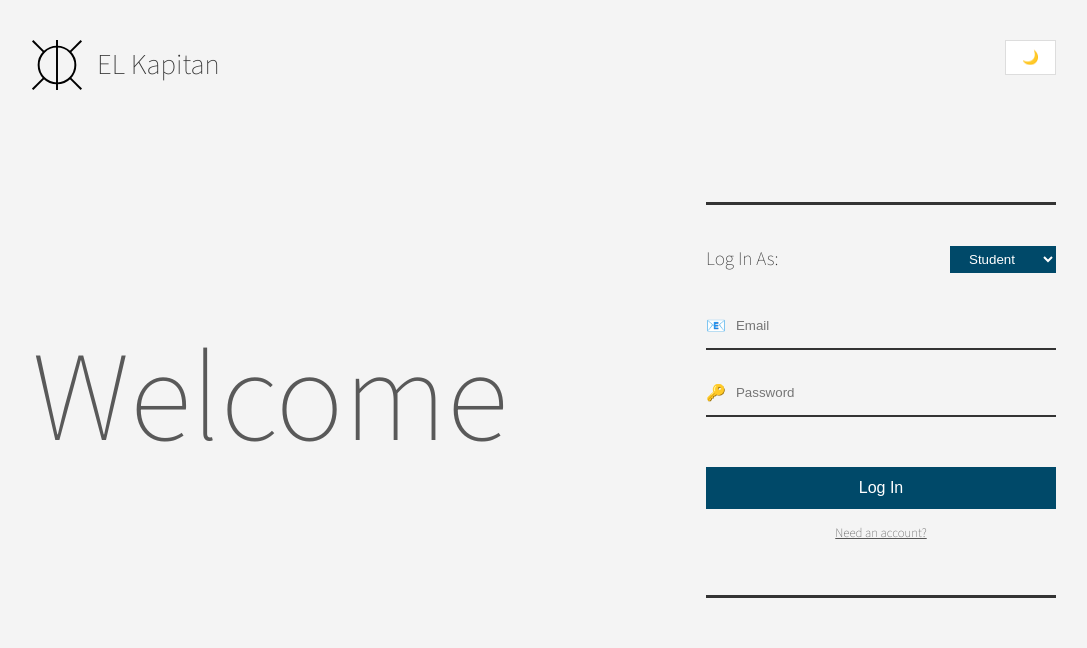
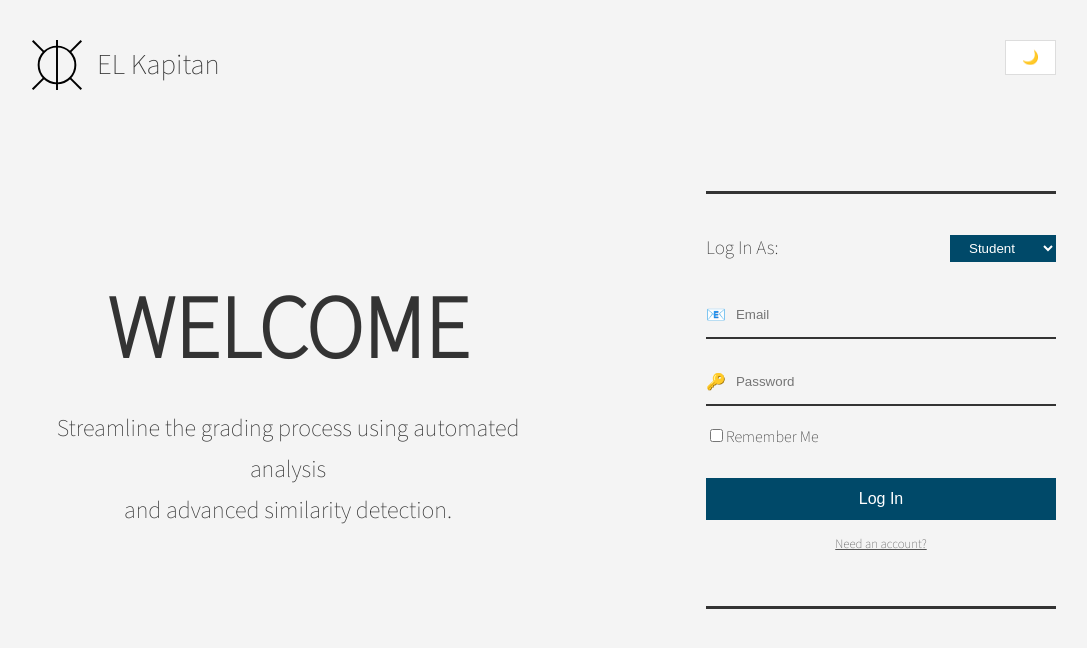
Before and after one commit to Dr-stopp/El-Kapitan, a React (Vite) app in the folder elkapitan/: page / in a window 1280 px wide. Shown: the top 648 px of the page, without its empty margins (96-1183 px from the left). Built offline with nearby package versions, Linux system fonts and the light colour scheme; no server answers.

Commit message:
login auth fix (in progress)

```diff
--- a/elkapitan/src/App.jsx
+++ b/elkapitan/src/App.jsx
@@ -17,13 +17,21 @@ import InstructorDashboard from './components/Instructor/InstructorDashboard';
 import './App.css';
 import { supabase } from './supabaseClient';
 
+
+
 function App() {
 
   const [user, setUser]   = useState(null);
-  //saving in local storage so it doesnt rest on reload
+
+  // saving in localStorage so it doesn't reset on reload
   const [theme, setTheme] = useState(
     localStorage.getItem('theme') || 'light'
   );
+
+  // Prevents the app from rendering anything until getSession() has finished.
+  // Without this, there is a brief flash of the dashboard before the role
+  // check in handleSignIn has a chance to reject and sign the user out.
+  const [sessionChecked, setSessionChecked] = useState(false);
 
   // ── Side-effect: apply theme to <html> ────────────────────────────────────
   // Stamps data-theme="light|dark" on the root <html> element so the CSS
@@ -34,17 +42,15 @@ function App() {
   }, [theme]);
 
 
-  // When the app first mounts, ask Supabase "is there already a logged-in
-  // session stored in this browser?" (it keeps one in localStorage).
-  // If yes, pull the user out and set state — the dashboard appears
-  // immediately without needing to log in again.
+  // ── Session Restore on Page Refresh ─────────────────────────────────────────
+  // When the app first mounts, check if Supabase has a saved session in
+  // localStorage (only exists if the user logged in with Remember Me checked).
+  // If yes, restore the user state so they don't have to log in again.
+  // If no session exists, user stays null and the Login screen shows.
   useEffect(() => {
+      supabase.auth.getSession().then(({ data: { session } }) => {
 
-      // getSession() is async — it checks localStorage for a saved token
-      // and validates it against Supabase.
-      supabase.auth.getSession().then(({ data: { session } }) => {
           if (session) {
-              // session.user has the same shape as signIn's data.user
               const { id, email, user_metadata } = session.user;
               setUser({
                   id,
@@ -54,36 +60,18 @@ function App() {
                   lastName:  user_metadata.lastName,
               });
           }
-          // If session is null, user stays null → Login screen shows
+
+          // Mark session check as done whether a session was found or not.
+        // Nothing renders until this flips to true.
+        setSessionChecked(true);
+
       });
-
-      // onAuthStateChange fires whenever Supabase detects a login or logout —
-      // including when the session token expires or is revoked remotely.
-      // This keeps your app in sync automatically.
-      const { data: { subscription } } = supabase.auth.onAuthStateChange(
-          (_event, session) => {
-              if (session) {
-                  const { id, email, user_metadata } = session.user;
-                  setUser({ id, email,
-                      role:      user_metadata.role,
-                      firstName: user_metadata.firstName,
-                      lastName:  user_metadata.lastName,
-                  });
-              } else {
-                  // session is null = user logged out or token expired
-                  setUser(null);
-              }
-          }
-      );
-
-      // Cleanup: unsubscribe when App unmounts (prevents memory leaks)
-      return () => subscription.unsubscribe();
 
   }, []); // [] = run once on mount only
 
 
 
-   // ── Handlers ──────────────────────────────────────────────────────────────
+  // ── Handlers ──────────────────────────────────────────────────────────────
 
   /**
    * toggleTheme
@@ -113,9 +101,10 @@ function App() {
   };
 
   // ── RENDER ─────────────────────────────────────────────────────────────────
-  // Instead of separate return statements for each case, we render ONE structure
-  // with a global header that appears for everyone, then conditionally show
-  // the appropriate content below based on login state and role.
+
+  // Don't render anything until we know if there is a saved session or not.
+  // This prevents the dashboard from flashing before the role check can fire.
+  if (!sessionChecked) return null;
 
   return (
     <div className="app-wrapper">
@@ -154,21 +143,28 @@ function App() {
         </header>
       )}
 
+      {/* Theme toggle — always visible regardless of login state
+          When logged out it floats on the login page, when logged in
+          it moves into the header above                                      */}
+      {!user && (
+          <button className="btn-theme btn-theme-floating" onClick={toggleTheme}>
+              {theme === 'light' ? '🌙' : '☀️'}
+          </button>
+      )}
+
       {/* ── MAIN CONTENT ───────────────────────────────────────────────────── */}
       {/* Conditionally render different views based on user state */}
 
-      {/* Not logged in → show Login */}
-      {!user && <Login onLogin={handleLogin} theme={theme} onToggleTheme={toggleTheme} />}
+      {!user && <Login onLogin={handleLogin} />}
 
-      {/* Logged in as student → show StudentDashboard */}
       {user?.role === 'student' && (
-        <StudentDashboard user={user} onLogout={handleLogout} />
+          <StudentDashboard user={user} onLogout={handleLogout} />
       )}
 
-      {/* Logged in as instructor → show InstructorDashboard */}
       {user?.role === 'instructor' && (
-        <InstructorDashboard user={user} onLogout={handleLogout} />
+          <InstructorDashboard user={user} onLogout={handleLogout} />
       )}
+
 
       {/* Logged in but unrecognized role → show fallback */}
       {user && user.role !== 'student' && user.role !== 'instructor' && (
--- a/elkapitan/src/components/Login.css
+++ b/elkapitan/src/components/Login.css
@@ -118,3 +118,43 @@
     font-size: 0.8rem;
     color: var(--text-secondary); /* */
 }
+
+
+/* ── Typing Animation ─────────────────────────────────────────────────────── */
+
+.typing-container {
+    display: flex;
+    flex-direction: column;  /* stacks WELCOME and description vertically */
+    align-items: center;     /* centers both blocks horizontally */
+    gap: 0.5rem;
+}
+
+/* The blinking cursor — animates opacity between visible and invisible */
+.typing-cursor {
+    display: inline;
+    font-weight: 100;
+    color: var(--text-primary);
+    animation: blink 0.7s step-end infinite; /* step-end makes it snap, not fade */
+}
+
+.typed-welcome {
+    display: block;        /* forces WELCOME onto its own line */
+    font-size: 5.5rem;
+    font-weight: 700;
+    text-align: center;
+    margin-bottom: 0.5rem;
+}
+
+.typed-description {
+    display: block;        /* forces description onto its own line */
+    font-size: 1.5rem;
+    line-height: 1.7;
+    text-align: center;
+    white-space: pre-line; /* preserves line breaks in the description */
+}
+
+@keyframes blink {
+    0%,
+    100% { opacity: 1; }  /* visible */
+    50%  { opacity: 0; }  /* invisible */
+}
--- a/elkapitan/src/components/Login.jsx
+++ b/elkapitan/src/components/Login.jsx
@@ -1,26 +1,133 @@
-import React, { useState } from 'react';
+import React, { useState, useEffect } from 'react';
 import { supabase } from '../supabaseClient';
 import './Login.css';
 
-function Login({ onLogin, theme, onToggleTheme }) {
+function Login({ onLogin }) {  // removed theme/onToggleTheme — App.jsx owns the theme toggle now
 
-    const [isSignUp, setIsSignUp] = useState(false);
-    const [loading, setLoading] = useState(false);
+    // ── UI State ────────────────────────────────────────────────────────────────
+    const [isSignUp, setIsSignUp] = useState(false);  // toggles between login and signup view
+    const [loading, setLoading] = useState(false);     // disables submit button while awaiting Supabase
+
+    // ── Auth Fields ─────────────────────────────────────────────────────────────
     const [email, setEmail] = useState('');
     const [password, setPassword] = useState('');
-    const [confirmPassword, setConfirmPassword] = useState('');
-    const [role, setRole] = useState('student'); // Dropdown state
+    const [confirmPassword, setConfirmPassword] = useState('');  // only used during signup
+
+    // ── Profile Fields (signup only) ────────────────────────────────────────────
+    const [role, setRole] = useState('student');        // 'student' | 'instructor'
     const [firstName, setFirstName] = useState('');
     const [lastName, setLastName] = useState('');
-    const [departmentCode, setDepartmentCode] = useState('');
+    const [departmentCode, setDepartmentCode] = useState('');  // instructors only
 
-    const handleSubmit = async (e) => {
-        e.preventDefault();
+    // ── Remember Me State ───────────────────────────────────────────────────────
+    const [rememberMe, setRememberMe] = useState(false); // defaults to not remembered
+
+    // ── Typing Animation State ───────────────────────────────────────────────────
+    const [displayedText, setDisplayedText] = useState('');  // the text currently visible on screen
+    const [isTyping, setIsTyping] = useState(true);           // true while animation is running
+
+    // The full text to type out — \n becomes a line break in the JSX
+    const welcomeText = `WELCOME`;
+    // clean string — \n is the only line break, no accidental whitespace
+    const descriptionText = `Streamline the grading process using automated analysis\nand advanced similarity detection.`;
+    const fullText = welcomeText + '\n' + descriptionText; // still one string for the animation
+
+
+
+    //-------- HANDLERS --------//
+
+    // ── Typing Animation Effect ──────────────────────────────────────────────────
+    // Runs once on mount. Steps through fullText one character at a time,
+    // appending each character to displayedText with a delay between each step.
+    // ── Typing Animation Effect ──────────────────────────────────────────────────
+    useEffect(() => {
+        let index = 0;
+
+        const tick = () => {
+            if (index < fullText.length) {
+                setDisplayedText(fullText.slice(0, index + 1));
+                index++;
+
+                // check index on every tick to decide the next delay —
+                // setTimeout re-evaluates the delay each character unlike setInterval
+                // which locks in the delay at creation time
+                setTimeout(tick, index <= welcomeText.length ? 120 : 40);
+            } else {
+                setIsTyping(false); // done typing — hide the cursor
+            }
+        };
+
+        const timeout = setTimeout(tick, 120); // start the first tick
+
+        // Cleanup: cancel the pending timeout if component unmounts mid-animation
+        return () => clearTimeout(timeout);
+
+    }, []); // [] = run once on mount only
+
+
+    // ── Form Submit Handler ─────────────────────────────────────────────────────
+    // This is the single entry point for the form's onSubmit event.
+    // It simply routes to the correct handler based on which view is active.
+    const handleSubmit = (e) => {
+        e.preventDefault(); // prevent the browser from refreshing the page on form submit
+
+        if (isSignUp) {
+            handleSignUp();
+        } else {
+            handleSignIn();
+        }
+    };
+
+
+    // ── Sign In Handler ─────────────────────────────────────────────────────────
+    const handleSignIn = async () => {
         setLoading(true);
 
-        if (isSignUp) {
+        // signInWithPassword checks email + password against Supabase Auth
+        // Supabase also sets a session cookie automatically on success —
+        // that's what lets App.jsx restore the session on page refresh
+        const { data, error } = await supabase.auth.signInWithPassword({
+            email,
+            password,
+        });
 
-            // ── SIGN UP ────────────────────────────────────────────────────
+        if (error) {
+            // Common Supabase errors: "Invalid login credentials", "Email not confirmed"
+            alert(error.message);
+            setLoading(false);
+            return;
+        }
+
+        const { id, email: userEmail, user_metadata } = data.user;
+
+        // Guard: the role the user selected in the dropdown must match
+        // the role stored in their Supabase user_metadata at signup time
+        if (user_metadata.role !== role) {
+
+            await supabase.auth.signOut(); // kill the session Supabase just created
+            alert(`Incorrect role selected. Please log in as ${user_metadata.role}.`);
+            setLoading(false);
+            return;
+        }
+
+        // Pass a clean flat user object up to App.jsx via the onLogin prop
+        // App.jsx stores this in its user state and routes to the correct dashboard
+        onLogin({
+            id,
+            email:     userEmail,
+            role:      user_metadata.role,
+            firstName: user_metadata.firstName,
+            lastName:  user_metadata.lastName,
+        });
+
+        setLoading(false);
+    };
+
+
+    // ── Sign Up Handler ─────────────────────────────────────────────────────────
+    const handleSignUp = async () => {
+        setLoading(true);
+
         // Guard: passwords must match before we even hit Supabase
         if (password !== confirmPassword) {
             alert('Passwords do not match!');
@@ -28,9 +135,26 @@ function Login({ onLogin, theme, onToggleTheme }) {
             return;
         }
 
-            // supabase.auth.signUp creates a new user in Supabase Auth.
-            // The `options.data` object is stored as `user_metadata` on the
-            // auth user — this is how we attach role/name to the account.
+        // Guard: if signing up as instructor, validate the department code
+        // against the instructor_codes table before creating an auth account
+        if (role === 'instructor') {
+            const { data: codeCheck, error: codeError } = await supabase
+                .from('instructor_codes')
+                .select('code')
+                .eq('code', departmentCode)
+                .single(); // we expect exactly one row or none
+
+            // codeError fires when no matching row is found
+            if (codeError || !codeCheck) {
+                alert('Invalid department code. Instructor account not created.');
+                setLoading(false);
+                return;
+            }
+        }
+
+        // supabase.auth.signUp creates a new user in Supabase Auth
+        // options.data is stored as user_metadata on the auth user —
+        // this is how we attach role and name to the account
         const { data, error } = await supabase.auth.signUp({
             email,
             password,
@@ -39,72 +163,70 @@ function Login({ onLogin, theme, onToggleTheme }) {
                     role,
                     firstName,
                     lastName,
-                        // Only instructors have a department code, students get null
+                    // students get null here — department code was only needed for validation
                     departmentCode: role === 'instructor' ? departmentCode : null,
                 },
             },
         });
 
         if (error) {
-                // Supabase returns a human-readable message, e.g. "Email already registered"
             alert(error.message);
-            } else {
-                // data.user.user_metadata mirrors exactly what we passed into options.data
-                alert(`${data.user.user_metadata.firstName}, your ${role} account was created! Please check your email to confirm, then log in.`);
-                setIsSignUp(false);
+            setLoading(false);
+            return;
         }
 
-        } else {
-
-            // ── SIGN IN ────────────────────────────────────────────────────
-            // signInWithPassword checks email + password against Supabase Auth.
-            // On success, Supabase also sets a session cookie automatically —
-            // that's what lets us restore the session on page refresh (Step 3).
-            const { data, error } = await supabase.auth.signInWithPassword({
-                email,
-                password,
-            });
-
-            if (error) {
-                // Common errors: "Invalid login credentials", "Email not confirmed"
-                alert(error.message);
-            } else {
-                // data.user is the full Supabase user object.
-                // user_metadata holds everything we saved during signUp.
-                const { id, email: userEmail, user_metadata } = data.user;
-
-                // Pass a clean, flat user object up to App.jsx via the onLogin prop.
-                // App.jsx stores this in its `user` state and routes to the dashboard.
-                onLogin({
-                    id,
-                    email:     userEmail,
-                    role:      user_metadata.role,
-                    firstName: user_metadata.firstName,
-                    lastName:  user_metadata.lastName,
-                });
-            }
-        }
-
+        // Prompt the user to confirm their email before logging in
+        alert(`${data.user.user_metadata.firstName}, your ${role} account was created! Please check your email to confirm, then log in.`);
+        setIsSignUp(false); // switch back to the login view
         setLoading(false);
     };
 
+
+
     return (
+
         <div className="login-page-wrapper">
+
+            {/* ── Branding Section ───────────────────────────────────────────────
+                No theme toggle here anymore — that lives in App.jsx          */}
             <div className="welcome-section">
                 <div className="logo-container">
                     <img src="/perseverance.svg" alt="Logo" className="app-logo" />
                     <span className="brand-name">EL Kapitan</span>
                 </div>
 
-                <button className="btn-theme" onClick={onToggleTheme}>
-                    {theme === 'light' ? '🌙' : '☀️'}
-                </button>
+                {/* ── Typing Animation ─────────────────────────────────────────────────────
+                    displayedText grows one character at a time via the useEffect above.
+                    \n in the string is rendered as a real line break using white-space: pre-line
+                    in the CSS. The cursor span blinks while typing and disappears when done. */}
 
-                <h1 className="welcome-text">Welcome</h1>
+                <div className="typing-container">
+
+                    {/* WELCOME line — cursor stays here until WELCOME is fully typed */}
+                    <span className="typed-welcome">
+                        {displayedText.slice(0, Math.min(displayedText.length, welcomeText.length))}
+                        {isTyping && displayedText.length <= welcomeText.length && (
+                            <span className="typing-cursor">|</span>
+                        )}
+                    </span>
+
+                    {/* Description — only appears after WELCOME is fully typed */}
+                    {displayedText.length > welcomeText.length && (
+                        <span className="typed-description">
+                            {displayedText.slice(welcomeText.length + 1)}{/* +1 skips the \n */}
+                            {isTyping && <span className="typing-cursor">|</span>}
+                        </span>
+                    )}
+
                 </div>
 
+            </div>
+
+            {/* ── Form Section ───────────────────────────────────────────────── */}
             <div className="login-container">
                 <form onSubmit={handleSubmit} className="login-card-minimal">
+
+                    {/* Role selector — visible on both login and signup */}
                     <div className="role-selector">
                         <span>{isSignUp ? 'Sign Up As:' : 'Log In As:'}</span>
                         <select value={role} onChange={(e) => setRole(e.target.value)}>
@@ -113,6 +235,7 @@ function Login({ onLogin, theme, onToggleTheme }) {
                         </select>
                     </div>
 
+                    {/* Name fields — signup only */}
                     {isSignUp && (
                         <>
                             <div className="input-group">
@@ -138,6 +261,7 @@ function Login({ onLogin, theme, onToggleTheme }) {
                         </>
                     )}
 
+                    {/* Department code — signup + instructor only */}
                     {isSignUp && role === 'instructor' && (
                         <div className="input-group">
                             <span className="icon">🔢</span>
@@ -151,6 +275,7 @@ function Login({ onLogin, theme, onToggleTheme }) {
                         </div>
                     )}
 
+                    {/* Email — always visible */}
                     <div className="input-group">
                         <span className="icon">📧</span>
                         <input
@@ -162,6 +287,7 @@ function Login({ onLogin, theme, onToggleTheme }) {
                         />
                     </div>
 
+                    {/* Password — always visible */}
                     <div className="input-group">
                         <span className="icon">🔑</span>
                         <input
@@ -173,7 +299,7 @@ function Login({ onLogin, theme, onToggleTheme }) {
                         />
                     </div>
 
-                    {/* New Confirm Password field only for Sign Up */}
+                    {/* Confirm password — signup only */}
                     {isSignUp && (
                         <div className="input-group">
                             <span className="icon">🛡️</span>
@@ -187,16 +313,33 @@ function Login({ onLogin, theme, onToggleTheme }) {
                         </div>
                     )}
 
+                    {/* Remember Me — login view only, no point showing it on signup */}
+                    {!isSignUp && (
+                        <div className="remember-me">
+                            <input
+                                type="checkbox"
+                                id="rememberMe"
+                                checked={rememberMe}
+                                onChange={(e) => setRememberMe(e.target.checked)}
+                            />
+                            <label htmlFor="rememberMe">Remember Me</label>
+                        </div>
+                    )}
+
+                    {/* Submit button — shows a simple ellipsis while loading */}
                     <button type="submit" disabled={loading} className="submit-btn">
                         {loading ? '...' : (isSignUp ? 'Sign Up' : 'Log In')}
                     </button>
 
+                    {/* Toggle between login and signup views */}
                     <p className="login-toggle-text" onClick={() => setIsSignUp(!isSignUp)}>
                         {isSignUp ? 'Back to Login' : 'Need an account?'}
                     </p>
+
                 </form>
             </div>
         </div>
     );
+
 }
 export default Login;
```
Also changed, not shown: elkapitan/src/App.css (+7 -0 lines). Lines whose indentation alone changed are shown as unchanged.
